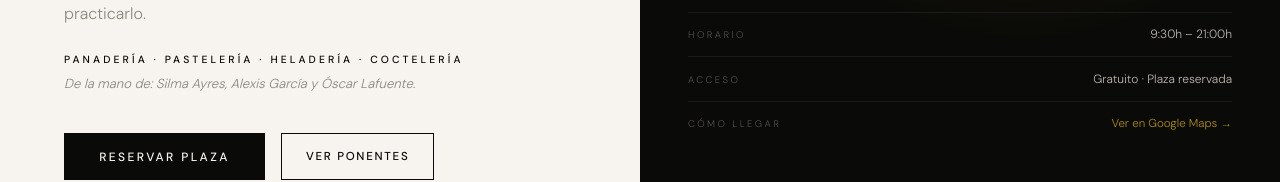
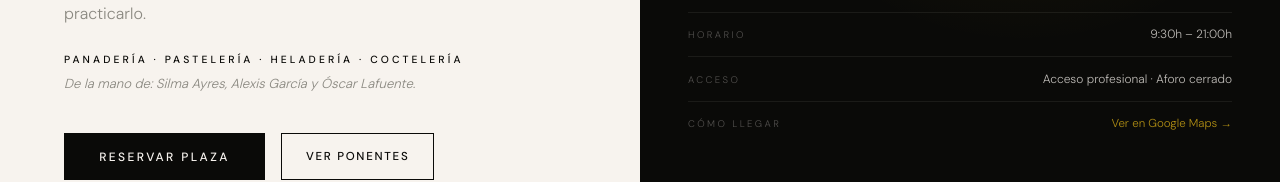
Before and after one commit to Manvott/yellow-craft-academy, a Next.js app: page /en/evento in a window 1280 px wide. Shown: the part 531-713 px from the top of the page. Built offline with nearby package versions, Linux system fonts and the light colour scheme.

Commit message:
fix: eliminar palabra 'gratuito' de landing y meta description

```diff
--- a/app/[locale]/evento/page.tsx
+++ b/app/[locale]/evento/page.tsx
@@ -3,7 +3,7 @@ import LandingClient from '@/components/landing/LandingClient'
 
 export const metadata = {
   title: 'Yellow Craft Academy · AVA · 15 de junio · Lanzarote',
-  description: 'Una jornada de formación técnica gastronómica para profesionales HORECA. Lanzarote, 15 de junio 2026. Entrada gratuita, plazas limitadas.',
+  description: 'Una jornada de formación técnica gastronómica para profesionales HORECA. Lanzarote, 15 de junio 2026. Acceso profesional · Aforo cerrado.',
 }
 
 export default async function EventoPage() {
--- a/components/landing/LandingClient.tsx
+++ b/components/landing/LandingClient.tsx
@@ -627,7 +627,7 @@ export default function LandingClient({ locale }: Props) {
               ['Fecha', '15 de junio de 2026'],
               ['Lugar', 'Av. de las Playas · Puerto del Carmen · Lanzarote'],
               ['Horario', '9:30h – 21:00h'],
-              ['Acceso', 'Gratuito · Plaza reservada'],
+              ['Acceso', 'Acceso profesional · Aforo cerrado'],
             ].map(([label, val]) => (
               <div key={label} style={{ display: 'flex', justifyContent: 'space-between', alignItems: 'baseline', padding: '0.8rem 0', borderTop: '1px solid rgba(247,243,238,0.07)', gap: '1rem' }}>
                 <span style={{ fontSize: '0.6rem', letterSpacing: '0.25em', textTransform: 'uppercase', color: 'rgba(247,243,238,0.3)', whiteSpace: 'nowrap' }}>{label}</span>
```
